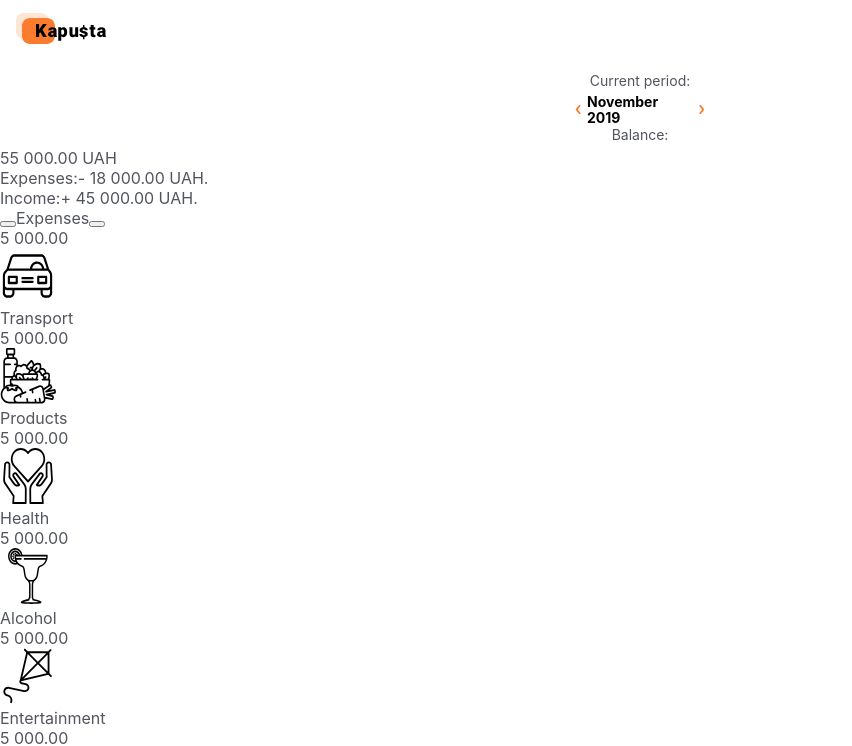
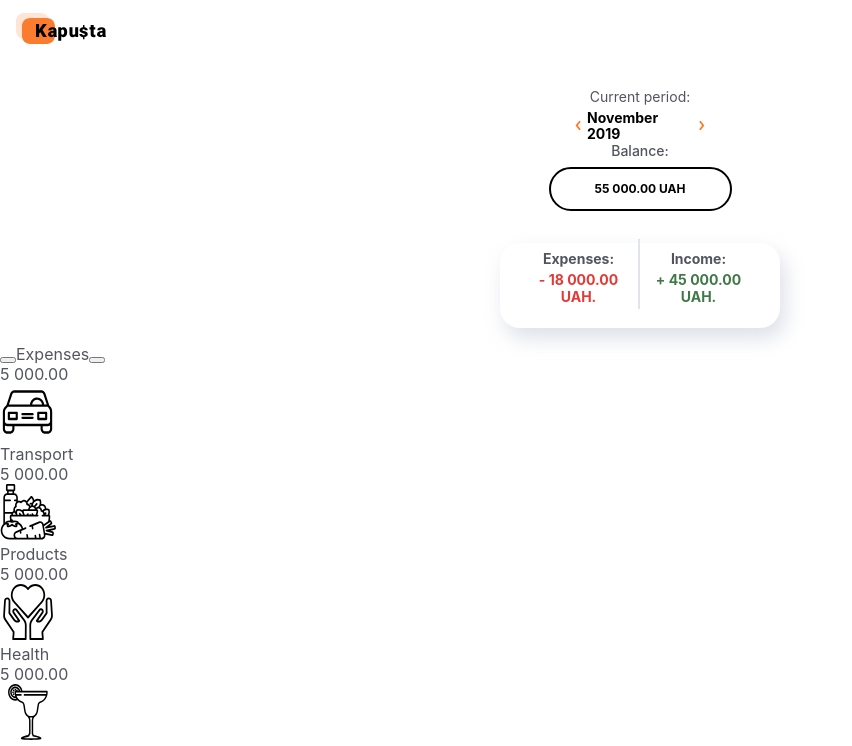
Before and after one commit to VasylchenkoSerhii/kapusta.REACT, a React (Create React App) app: page /kapusta.REACT/balance/reports in a window 1280 px wide. Shown: the top 746 px of the page, without its empty margins (0-852 px from the left). Built offline with nearby package versions, Linux system fonts and the light colour scheme.

Commit message:
styledBalanceSummary

```diff
--- /dev/null
+++ b/src/components/BalanceSummary/BalanceSummary.jsx
@@ -0,0 +1,57 @@
+import Sprite from '../../images/currentPeriod.svg';
+import { Link } from 'react-router-dom';
+import {
+  BalanceValye,
+  BalanceWrapper,
+  Period,
+  PeriodBtn,
+  PeriodContainer,
+  BalanceSubheading,
+  ExpensesIncomeList,
+  ExpensesIncomeItem,
+  ExpensesIncome,
+  Expenses,
+  Income,
+  PeriodSubheading,
+  Section,
+} from './BalanceSummary.styled';
+
+export default function BalanceSummary() {
+  return (
+    <Section>
+      <Link></Link>
+      <div>
+        <PeriodSubheading>Current period:</PeriodSubheading>
+        <PeriodContainer>
+          <PeriodBtn type='button'>
+            <svg width={6} height={15}>
+              <use href={`${Sprite}#icon-arrow-left`}></use>
+            </svg>
+          </PeriodBtn>
+          <Period>November 2019</Period>
+          <PeriodBtn type='button'>
+            <svg width={6} height={15}>
+              <use href={`${Sprite}#icon-arrow-right`}></use>
+            </svg>
+          </PeriodBtn>
+        </PeriodContainer>
+      </div>
+      <div>
+        <BalanceSubheading>Balance:</BalanceSubheading>
+        <BalanceWrapper>
+          <BalanceValye>55 000.00 UAH</BalanceValye>
+        </BalanceWrapper>
+      </div>
+      <ExpensesIncomeList>
+        <ExpensesIncomeItem>
+          <ExpensesIncome>Expenses:</ExpensesIncome>
+          <Expenses>- 18 000.00 UAH.</Expenses>
+        </ExpensesIncomeItem>
+        <ExpensesIncomeItem>
+          <ExpensesIncome>Income:</ExpensesIncome>
+          <Income>+ 45 000.00 UAH.</Income>
+        </ExpensesIncomeItem>
+      </ExpensesIncomeList>
+    </Section>
+  );
+}
--- /dev/null
+++ b/src/components/BalanceSummary/BalanceSummary.styled.jsx
@@ -0,0 +1,112 @@
+import styled from 'styled-components';
+
+export const Section = styled.section`
+  margin-top: 16px;
+  margin-bottom: 16px;
+`;
+
+export const PeriodSubheading = styled.p`
+  margin-bottom: 5px;
+  text-align: center;
+  font-weight: ${p => p.theme.fontWeights.normal};
+  font-size: ${p => p.theme.fontSizes.m};
+`;
+
+export const BalanceSubheading = styled.p`
+  margin-bottom: 8px;
+  text-align: center;
+  font-weight: ${p => p.theme.fontWeights.medium};
+  font-size: ${p => p.theme.fontSizes.m};
+`;
+
+export const PeriodContainer = styled.div`
+  display: flex;
+  align-items: center;
+  width: 142px;
+  margin-left: auto;
+  margin-right: auto;
+`;
+
+export const PeriodBtn = styled.button`
+  height: 17px;
+  border: none;
+  background-color: transparent;
+  cursor: pointer;
+`;
+
+export const Period = styled.p`
+  font-size: ${p => p.theme.fontSizes.m};
+  font-weight: ${p => p.theme.fontWeights.bold};
+  line-height: 1.14;
+  color: #000000;
+`;
+
+export const BalanceWrapper = styled.div`
+  display: flex;
+  align-items: center;
+  justify-content: center;
+  width: 183px;
+  height: 44px;
+  margin-left: auto;
+  margin-right: auto;
+  margin-bottom: 32px;
+  text-align: center;
+  border: 2px solid #000000;
+  border-radius: 22px;
+`;
+
+export const BalanceValye = styled.span`
+  font-size: ${p => p.theme.fontSizes.s};
+  font-weight: ${p => p.theme.fontWeights.bold};
+  color: #000000;
+`;
+
+export const ExpensesIncomeList = styled.ul`
+  display: flex;
+  justify-content: space-between;
+  align-items: center;
+  width: 280px;
+  height: 85px;
+  margin-left: auto;
+  margin-right: auto;
+  padding: 10px 20px 25px;
+  list-style: none;
+  background: #ffffff;
+  box-shadow: 5px 10px 20px rgba(170, 178, 197, 0.4);
+  border-radius: 20px;
+`;
+
+export const ExpensesIncomeItem = styled.li`
+  position: relative;
+  &:not(:last-child)::after {
+    content: '';
+    position: absolute;
+    width: 0px;
+    height: 70px;
+    left: 118px;
+    top: -11px;
+
+    border: 1px solid #e0e5eb;
+  }
+`;
+
+export const ExpensesIncome = styled.p`
+  margin-bottom: 4px;
+  text-align: center;
+  font-size: ${p => p.theme.fontSizes.m};
+  font-weight: ${p => p.theme.fontWeights.bold};
+`;
+
+export const Expenses = styled.p`
+  text-align: center;
+  font-size: ${p => p.theme.fontSizes.m};
+  font-weight: ${p => p.theme.fontWeights.bold};
+  color: #e53935;
+`;
+
+export const Income = styled.p`
+  text-align: center;
+  font-size: ${p => p.theme.fontSizes.m};
+  font-weight: ${p => p.theme.fontWeights.bold};
+  color: #407946;
+`;
--- a/src/components/Categories/Categories.jsx
+++ b/src/components/Categories/Categories.jsx
@@ -16,6 +16,12 @@ export default function Categories() {
   ];
 
   return (
+    <section>
+      <div>
+        <button type='button'></button>
+        <span>Expenses</span>
+        <button type='button'></button>
+      </div>
       <ul>
         {categories.map((el, index) => (
           <li key={index}>
@@ -27,5 +33,6 @@ export default function Categories() {
           </li>
         ))}
       </ul>
+    </section>
   );
 }
--- a/src/pages/Reports/Reports.jsx
+++ b/src/pages/Reports/Reports.jsx
@@ -1,58 +1,12 @@
+import { Main } from './Reports.styled';
 import Categories from 'components/Categories/Categories';
-import Sprite from '../../images/currentPeriod.svg';
-import { Link } from 'react-router-dom';
-import {
-  Main,
-  Period,
-  PeriodBtn,
-  PeriodContainer,
-  Subheading,
-} from './Reports.styled';
+import BalanceSummary from 'components/BalanceSummary/BalanceSummary';
 
 export default function Reports() {
   return (
     <Main>
-      <section>
-        <Link></Link>
-        <div>
-          <Subheading>Current period:</Subheading>
-          <PeriodContainer>
-            <PeriodBtn type='button'>
-              <svg width={6} height={15}>
-                <use href={`${Sprite}#icon-arrow-left`}></use>
-              </svg>
-            </PeriodBtn>
-            <Period>November 2019</Period>
-            <PeriodBtn type='button'>
-              <svg width={6} height={15}>
-                <use href={`${Sprite}#icon-arrow-right`}></use>
-              </svg>
-            </PeriodBtn>
-          </PeriodContainer>
-        </div>
-        <div>
-          <Subheading>Balance:</Subheading>
-          <span>55 000.00 UAH</span>
-        </div>
-        <ul>
-          <li>
-            <span>Expenses:</span>
-            <span>- 18 000.00 UAH.</span>
-          </li>
-          <li>
-            <span>Income:</span>
-            <span>+ 45 000.00 UAH.</span>
-          </li>
-        </ul>
-      </section>
-      <section>
-        <div>
-          <button type='button'></button>
-          <span>Expenses</span>
-          <button type='button'></button>
-        </div>
-        <Categories />
-      </section>
+      <BalanceSummary />
+      <Categories />
     </Main>
   );
 }
--- a/src/pages/Reports/Reports.styled.jsx
+++ b/src/pages/Reports/Reports.styled.jsx
@@ -3,31 +3,3 @@ import styled from 'styled-components';
 export const Main = styled.main`
   padding-top: 16px;
 `;
-
-export const Subheading = styled.p`
-  margin-bottom: 5px;
-  text-align: center;
-  font-size: ${p => p.theme.fontSizes.m};
-`;
-
-export const PeriodContainer = styled.div`
-  display: flex;
-  align-items: center;
-  width: 142px;
-  margin-left: auto;
-  margin-right: auto;
-`;
-
-export const PeriodBtn = styled.button`
-  height: 17px;
-  border: none;
-  background-color: transparent;
-  cursor: pointer;
-`;
-
-export const Period = styled.p`
-  font-size: ${p => p.theme.fontSizes.m};
-  font-weight: ${p => p.theme.fontWeights.bold};
-  line-height: 1.14;
-  color: #000000;
-`;
```
Lines whose indentation alone changed are shown as unchanged.
